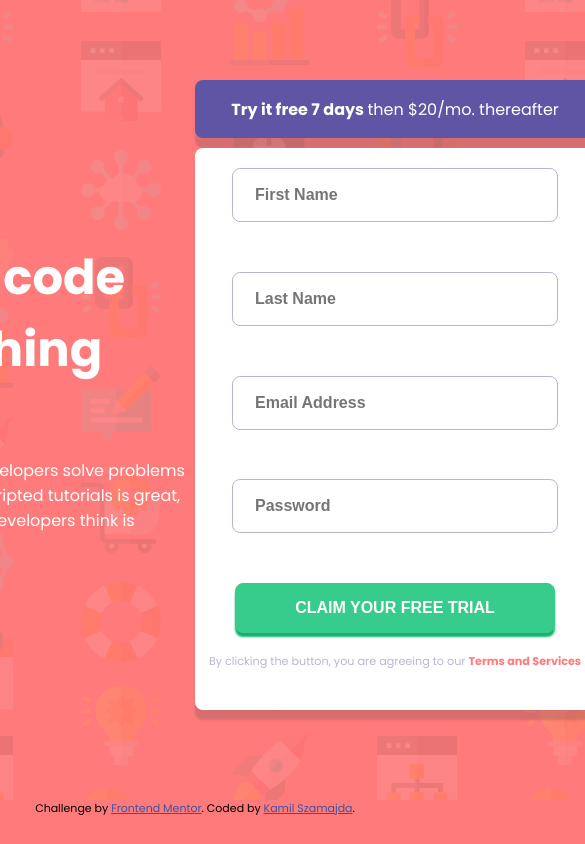
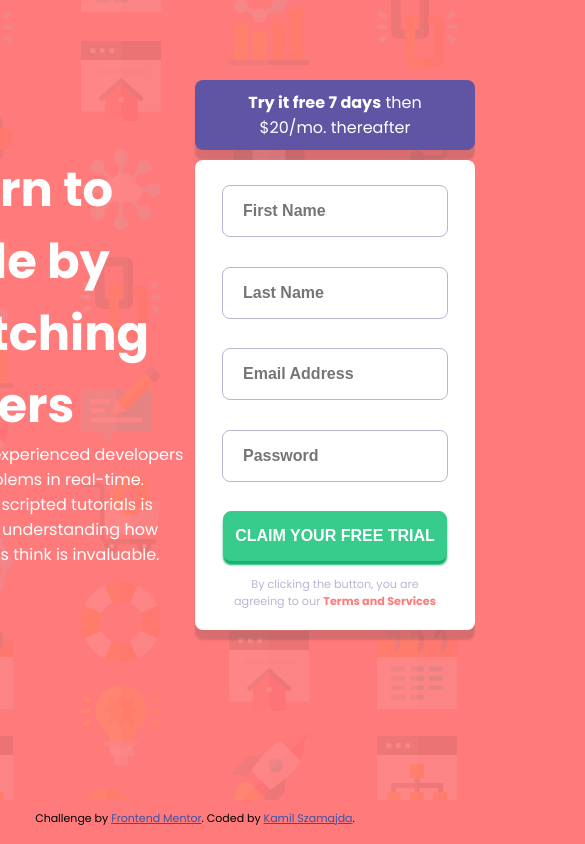
Before and after one commit to Marionmancer/intro-component-with-signup-form, a plain HTML site: page index.html in a window 390 px wide. Shown: the whole page, 585 px wide, since content can reach past the window. Drawn offline with Linux system fonts and the light colour scheme.

Commit message:
Mobile layout formatted

```diff
--- a/index.html
+++ b/index.html
@@ -25,23 +25,27 @@
     </div>
     <div id="right-container">
       <div id="try-for-free" class="rounded-corners shadow-boxes">
-        <span>Try it free 7 days&nbsp;</span>then $20/mo. thereafter
+        <span><span class="bolded-text">Try it free 7 days</span>&nbsp;then $20/mo. thereafter</span>
       </div>
       <div id="new-user-data-form" class="rounded-corners shadow-boxes">
         <div id="data-panel">
           <input type="text" class="new-user-data rounded-corners"
+                name="firstName"
                 placeholder="First Name"
                 onfocus="this.placeholder=''"
                 onblur="this.placeholder='First Name'">
           <input type="text" class="new-user-data rounded-corners"
+                name="lastName"
                 placeholder="Last Name"
                 onfocus="this.placeholder=''"
                 onblur="this.placeholder='Last Name'">
           <input type="text" class="new-user-data rounded-corners"
+                name="emailAddress"
                 placeholder="Email Address"
                 onfocus="this.placeholder=''"
                 onblur="this.placeholder='Email Address'">
           <input type="text" class="new-user-data rounded-corners"
+                name="password"
                 placeholder="Password"
                 onfocus="this.placeholder=''"
                 onblur="this.placeholder='Password'">
--- a/style.css
+++ b/style.css
@@ -1,5 +1,6 @@
 .attribution {
   font-size: 11px; text-align: center; color: black;
+  padding: 10px 0;
 }
 
 .attribution a {
@@ -19,8 +20,8 @@ body{
   background-image: url("./images/bg-intro-desktop.png");
   background-repeat: no-repeat;
   background-position: center;
-  margin-left: auto;
-  margin-right: auto;
+  /* margin-left: auto;
+  margin-right: auto; */
 }
 
 h1{
@@ -33,7 +34,7 @@ h1{
 
 p{
   margin: 0;
-  padding: 0;
+  padding: 0 5px;
   color: white;
 }
 
@@ -51,9 +52,9 @@ p{
   display: flex;
   flex-direction: column;
   justify-content: center;
-  height: 80%;
+  height: 70%;
   margin: 80px 0;
-  min-width: 400px;
+  min-width: 280px;
 }
 
 #right-container{
@@ -73,12 +74,13 @@ p{
 #try-for-free{
   background-color: hsl(248, 32%, 49%);
   color: white;
-  height: 10%;
+  height: fit-content;
   display: flex;
   justify-content: center;
   align-items: center;
+  padding: 10px 50px;
 }
-#try-for-free > span{
+.bolded-text{
   font-weight: bold;
 }
 
@@ -89,7 +91,7 @@ p{
   flex-direction: column;
   justify-content: space-between;
   margin: 10px 0;
-  padding: 20px 0;
+  padding-top: 20px;
 }
 
 #data-panel{
@@ -102,6 +104,8 @@ p{
 .new-user-data{
   background-color: white;
   width: 80%;
+  padding: 0;
+  margin: 5px 0;
   margin-left: auto;
   margin-right: auto;
   color: hsl(249, 10%, 26%);
@@ -113,8 +117,10 @@ p{
 }
 
 #trial-claim-button{
+  margin: 5px 0;
   margin-left: auto;
   margin-right: auto;
+  padding: 0;
   width: 80%;
   background-color: hsl(154, 59%, 51%);
   border: 1px hsl(154, 59%, 51%) solid;
@@ -132,7 +138,7 @@ p{
 #disclaimer{
   font-size: 0.7rem;
   color: hsl(246, 25%, 77%);
-  margin: 20px 0;
+  padding: 10px 30px 20px 30px;
 }
 
 #terms-and-services{
@@ -154,7 +160,7 @@ p{
 
   #container{
     flex-direction: column;
-    width: 86vw;
+    width: 90vw;
   }
 
   #container > div{
@@ -163,7 +169,7 @@ p{
   }
 }
 
-@media (min-width: 1400px) {
+ @media /*(max-width: 1000px) and*/ (min-width: 1400px) {
 
   #left-container, #right-container{
     max-width: 560px;
```
